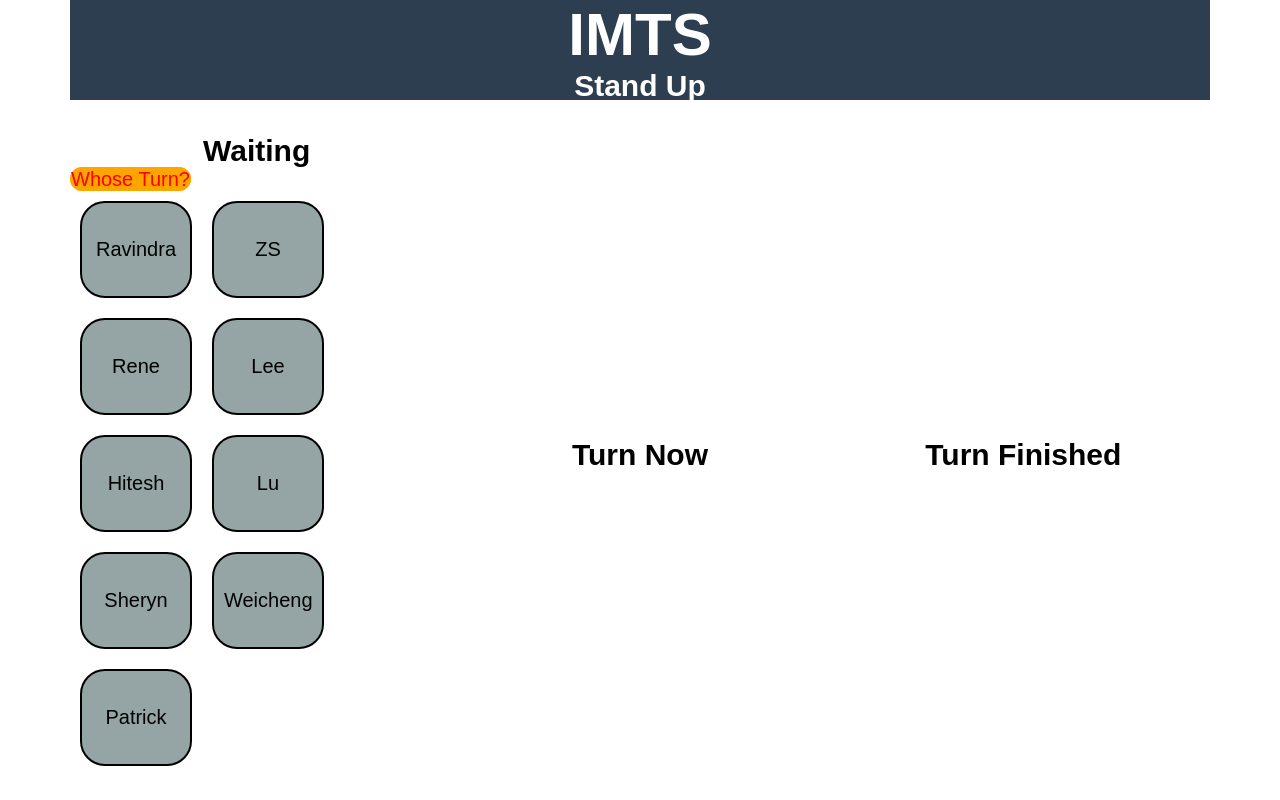
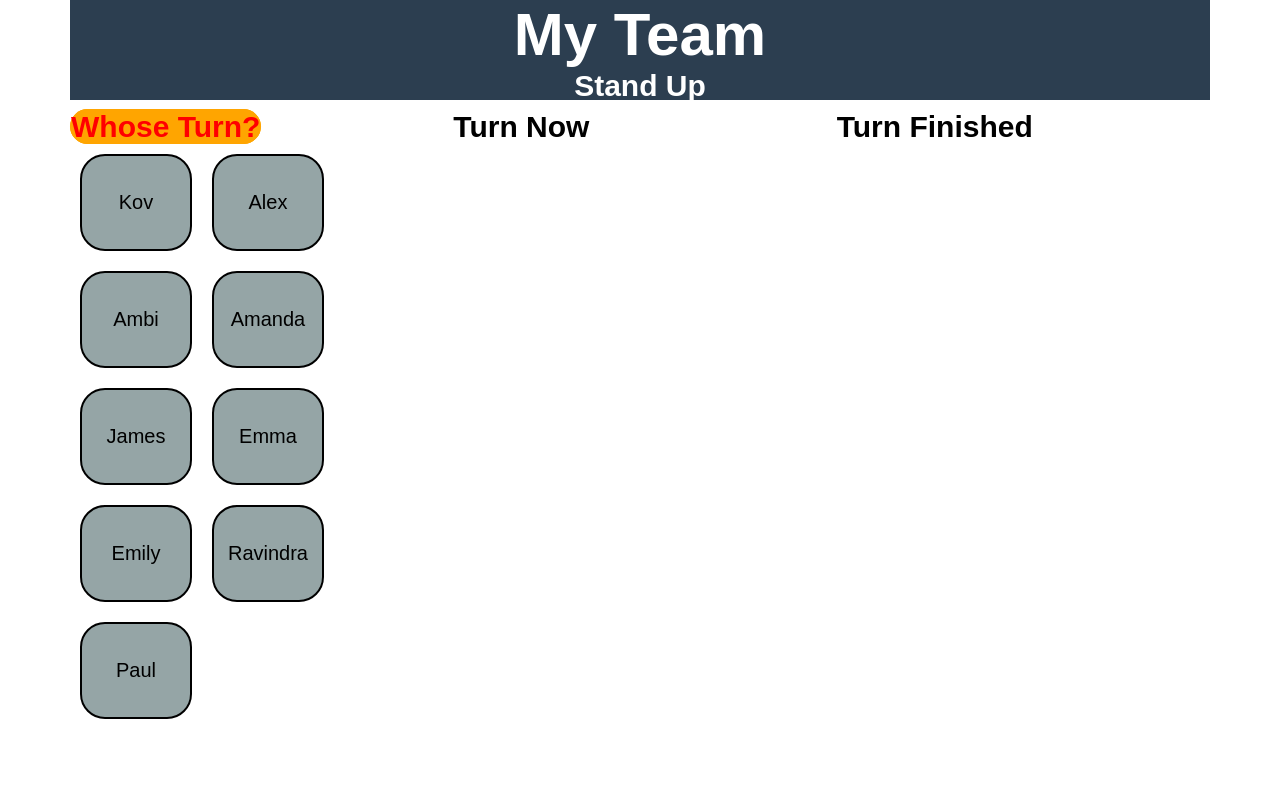
Before and after one commit to ravindra-rayasam/stand-up-chooser, a React app: page / in a window 1280 px wide. Built offline with nearby package versions, Linux system fonts and the light colour scheme.

Commit message:
Minor Enhancements

```diff
--- a/src/Header.js
+++ b/src/Header.js
@@ -6,7 +6,7 @@ const Header = () => {
 
     return (
         <header>
-            <h1> IMTS </h1>
+            <h1> My Team </h1>
             <h2>Stand Up</h2>
         </header>
     )
--- a/src/index.js
+++ b/src/index.js
@@ -10,8 +10,8 @@ class App extends React.Component {
 
     // Initialize the state
     state = {
-             allTeamMembers :['Ravindra','ZS','Rene','Lee','Hitesh'] ,
-             waiting : ['Ravindra','ZS','Rene','Lee','Hitesh','Lu','Sheryn','Weicheng','Patrick'],
+             allTeamMembers :['Ravindra','Alex', 'Ambi','Amanda', 'James'] ,
+             waiting : ['Kov','Alex', 'Ambi','Amanda', 'James','Emma' , 'Emily','Ravindra', 'Paul'],
              current:[],
              finished:[]
             };
@@ -39,8 +39,9 @@ class App extends React.Component {
         this.setState ({current:[currentPerson]});
 
         // Update Wiating State
-        this.setState({waiting:this.state.waiting.filter((obj, index) => index !== currentIndex
-        )})
+        this.setState({waiting:(this.state.waiting.filter((obj, index) => index !== currentIndex
+        )).reverse()});
+
 
     }
 
--- a/src/stand-up.css
+++ b/src/stand-up.css
@@ -15,12 +15,12 @@ h1 {
 }
 h2 {
     text-transform:capitalize;
-    text-align: center;
+
 }
 
-section {
+/*section {
     align-content: center;
-}
+}*/
 .image-card {
     border : 2px solid #000;
     margin : 10px 10px;
--- a/src/waiting.js
+++ b/src/waiting.js
@@ -39,8 +39,8 @@ class Waiting extends React.Component {
         return (
             <section >
                 <div>
-                <h2>Waiting</h2>
-                <a class="btn" href="#" onClick={(e) => this.chooseNextMember(e)}>Whose Turn?</a><br/>
+
+                <h2><a class="btn" href="#" onClick={(e) => this.chooseNextMember(e)}>Whose Turn?</a><br/></h2>
                 </div>
                 {this.displayWaiting()}
             </section>
```
